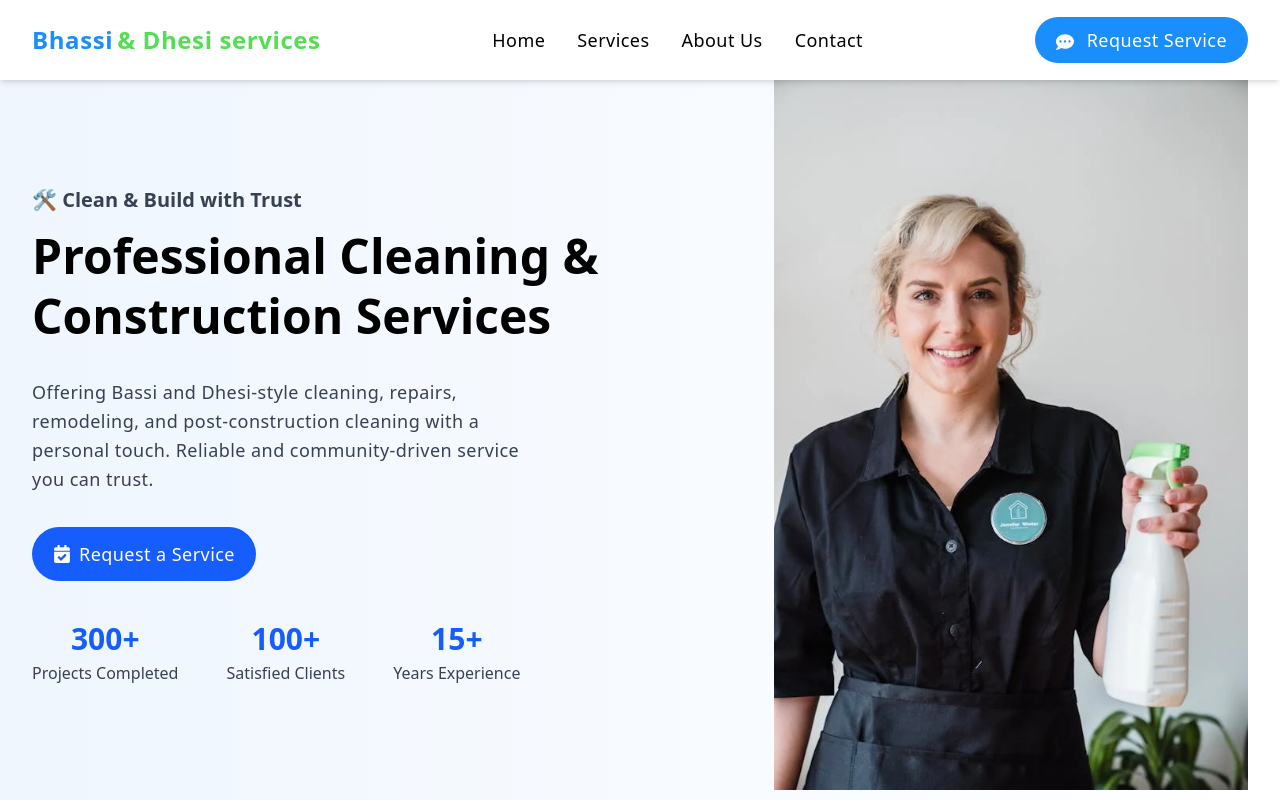
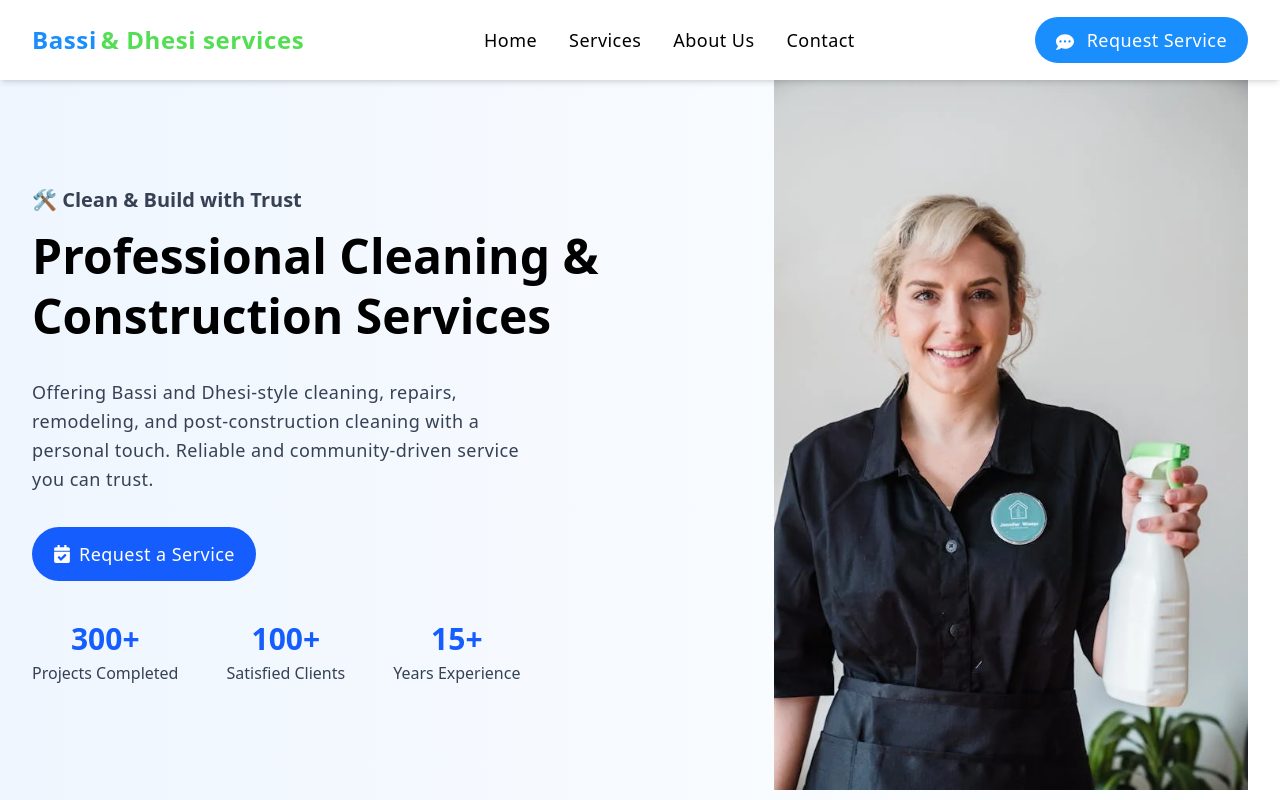
Before and after one commit to Shubham-juris/bassianddesiltd, a React (Vite) app: page / in a window 1280 px wide. Shown: the top 800 px of the page. Built offline with nearby package versions, Linux system fonts and the light colour scheme.

Commit message:
Update Navbar.jsx

```diff
--- a/src/Components/Navbar.jsx
+++ b/src/Components/Navbar.jsx
@@ -27,7 +27,7 @@ function Navbar() {
         {/* Logo */}
         <h1 className="font-poppins text-2xl font-bold">
           <Link to="/" className="text-[#1A8EFD] no-underline tracking-wide">
-            Bhassi
+            Bassi
             <span className="text-[#54de54] font-cambria text-2xl font-bold ml-1">
               & Dhesi services
             </span>
```
